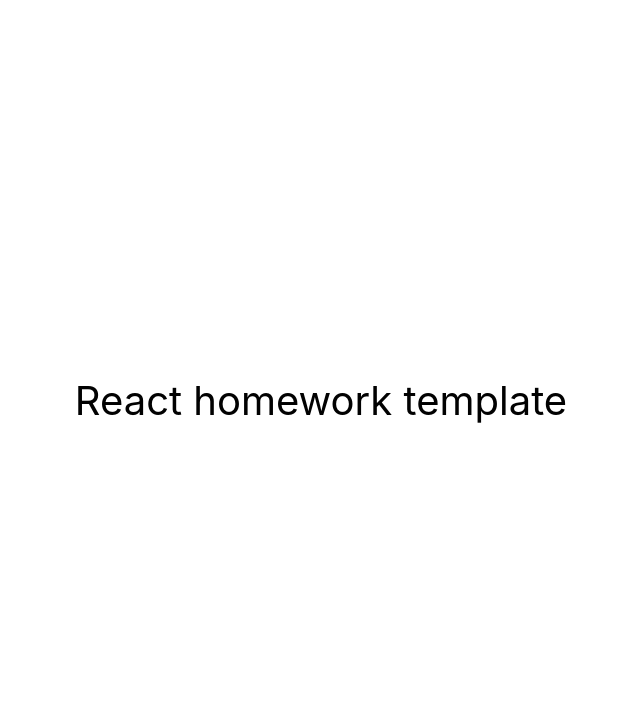
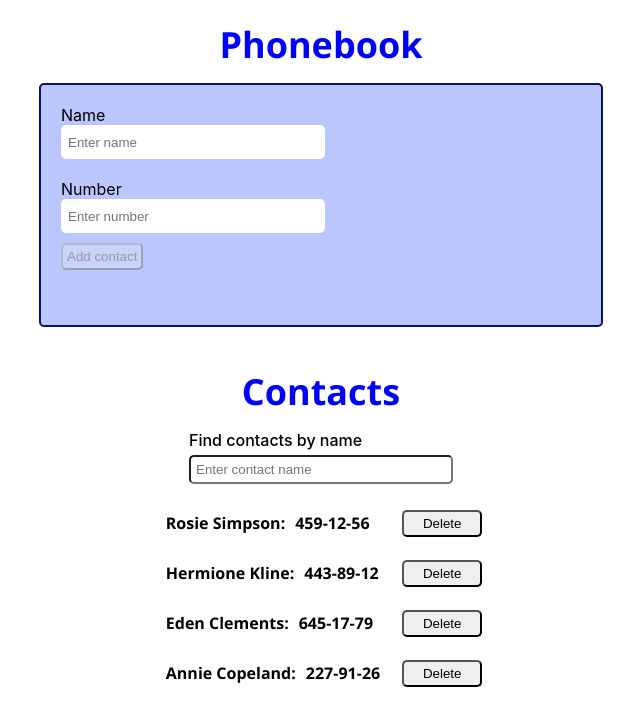
Before and after one commit to petekostrytsya/goit-react-hw-02-phonebook, a React (Create React App) app: page / in a window 1280 px wide. Shown: the top 726 px of the page, without its empty margins (319-959 px from the left). Built offline with nearby package versions, Linux system fonts and the light colour scheme.

Commit message:
add App&Css

```diff
--- a/src/components/App.jsx
+++ b/src/components/App.jsx
@@ -1,16 +1,72 @@
-export const App = () => {
-  return (
-    <div
-      style={{
-        height: '100vh',
-        display: 'flex',
-        justifyContent: 'center',
-        alignItems: 'center',
-        fontSize: 40,
-        color: '#010101'
-      }}
-    >
-      React homework template
-    </div>
-  );
-};
+import { Component } from 'react';
+import { nanoid } from 'nanoid';
+import { Section } from './Section/Section';
+import { ContactForm } from './ContactForm/ContactForm';
+import { Filter } from './Filter/Filter';
+import { ContactList } from './ContactList/ContactList';
+
+
+
+export class App extends Component {
+  state = {
+    contacts: [
+      { id: 'id-1', name: 'Rosie Simpson', number: '459-12-56' },
+      { id: 'id-2', name: 'Hermione Kline', number: '443-89-12' },
+      { id: 'id-3', name: 'Eden Clements', number: '645-17-79' },
+      { id: 'id-4', name: 'Annie Copeland', number: '227-91-26' },
+    ],
+    filter: '',
+  };
+
+  addContact = data => {
+    const { contacts } = this.state;
+    const newContact = {
+      id: nanoid(),
+      ...data,
+    };
+
+    contacts.some(({ name }) => name === data.name)
+      ? alert(`${data.name} is already in contacts`)
+      : this.setState(prevState => ({
+          contacts: [...prevState.contacts, newContact],
+        }));
+  };
+
+  deleteContact = userId => {
+    this.setState(prevState => ({
+      contacts: prevState.contacts.filter(contact => contact.id !== userId),
+    }));
+  };
+
+  handleChangeFilter = ({ currentTarget: { value } }) => {
+    this.setState({ filter: value });
+  };
+
+  getFilterContacts = () => {
+    const { filter, contacts } = this.state;
+    const FilterlowerCase = filter.toLowerCase();
+    return contacts.filter(({ name }) =>
+      name.toLowerCase().includes(FilterlowerCase)
+    );
+  };
+
+  render() {
+    const { filter } = this.state;
+
+    return (
+      <>
+        <Section title="Phonebook">
+          <ContactForm addContact={this.addContact} />
+        </Section>
+        <Section title="Contacts">
+          <Filter value={filter} handleChangeFilter={this.handleChangeFilter} />
+
+          <ContactList
+            contacts={this.getFilterContacts()}
+            deleteContact={this.deleteContact}
+          />
+        </Section>
+      </>
+    );
+  }
+}
--- /dev/null
+++ b/src/components/ContactForm/ContactForm.styled.jsx
@@ -0,0 +1,51 @@
+import styled from "styled-components";
+
+export const Form = styled.form`
+  width: 560px;
+  height: 240px;
+  background-color: #bbc6fc;
+  border-radius: 5px;
+  border-color: #bbc6fc;
+  border: 2px solid rgb(9, 16, 110);
+  transition: all ease-in-out 0.5s;
+
+  &:hover,
+  &:focus {
+      box-shadow: 0 0 30px 5px rgba(3, 110, 160, 0.5);
+    }
+`;
+
+export const Label = styled.label`
+  display: flex;
+  flex-direction: column;
+  margin-top: 20px;
+  padding-left: 20px;
+`;
+
+export const Input = styled.input`
+  width: 250px;
+  height: 20px;
+  padding: 5px;
+  border-radius: 5px;
+  border-color: transparent;
+
+  &:hover,
+  &:focus {
+      box-shadow: 0 0 30px 5px rgba(3, 110, 160, 0.5);
+    }
+`;
+export const Button = styled.button`
+  border-radius: 5px;
+  margin-left: 20px;
+  margin-top: 10px;
+  padding: 4px;
+  cursor: pointer;
+  transition: all ease-in-out 0.5s;
+
+    &:hover,
+    &:focus {
+        background-color: blue;
+        color: yellow;
+    }
+
+`;
--- a/src/components/ContactListItem/ContactListItem.jsx
+++ b/src/components/ContactListItem/ContactListItem.jsx
@@ -1,7 +1,7 @@
 import PropTypes from 'prop-types';
-import { ContactItem, ContactName, ContactNumber, Button } from './Statistics.styled';
+import { ContactItem, ContactName, ContactNumber, Button } from './ContactListItem.styled';
 
-export const ContactListItem = ({ id, name, number, deleteContact }) => {
+export const ContactsListItem = ({ id, name, number, deleteContact }) => {
     return (
         <ContactItem key={id}>
             <ContactName>
@@ -13,7 +13,7 @@
     )
 }
 
-ContactListItem.propTypes = {
+ContactsListItem.propTypes = {
   id: PropTypes.string.isRequired,
   name: PropTypes.string.isRequired,
   number: PropTypes.string.isRequired,
--- a/src/components/ContactListItem/ContactListItem.styled.jsx
+++ b/src/components/ContactListItem/ContactListItem.styled.jsx
@@ -9,8 +9,8 @@
 
 export const ContactName = styled.p`
   font-family: 'Segoe UI';
-  font-weight: 500;
-  margin: 0;
+  font-weight: 700;
+  margin: 14px;
 `;
 
 export const ContactNumber = styled.span`
@@ -18,8 +18,18 @@
 `;
 
 export const Button = styled.button`
+  width: 80px;
   margin: 8px;
   padding: 4px 14px;
   border-radius: 5px;
   cursor: pointer;
+  transition: all ease-in-out 0.5s;
+
+    &:hover,
+    &:focus {
+        background-color: blue;
+        color: yellow;
+        border: transparent;
+        scale: 1.1;
+    }
 `;
--- a/src/components/Filter/Filter.styled.jsx
+++ b/src/components/Filter/Filter.styled.jsx
@@ -11,4 +11,10 @@
   width: 250px;
   padding: 5px;
   border-radius: 5px;
+  transition: all ease-in-out 0.5s;
+
+  &:hover,
+  &:focus {
+      box-shadow: 0 0 30px 5px rgba(3, 110, 160, 0.5);
+    }
 `;
--- /dev/null
+++ b/src/components/Section/Section.jsx
@@ -0,0 +1,17 @@
+import PropTypes from 'prop-types';
+
+import { SectionContainer, Title } from './Section.styled';
+
+export const Section = ({ title, children }) => {
+  return (
+    <SectionContainer>
+      <Title>{title}</Title>
+      {children}
+    </SectionContainer>
+  );
+};
+
+Section.propTypes = {
+  title: PropTypes.string.isRequired,
+  children: PropTypes.node,
+};
--- /dev/null
+++ b/src/components/Section/Section.styled.jsx
@@ -0,0 +1,18 @@
+import styled from "styled-components";
+
+
+export const SectionContainer = styled.section`
+  margin: auto;
+  padding: 20px;
+  display: grid;
+  justify-content: center;
+  justify-items: center;
+  gap: 14px;
+`;
+
+export const Title = styled.h2`
+  font-family: 'Segoe UI', sans-serif;
+  font-size: 36px;
+  color: blue;
+  margin: 0 auto;
+`;
```
Also changed, not shown: src/components/ContactForm/ContactForm.styltd.jsx (deleted, +0 -21 lines).
